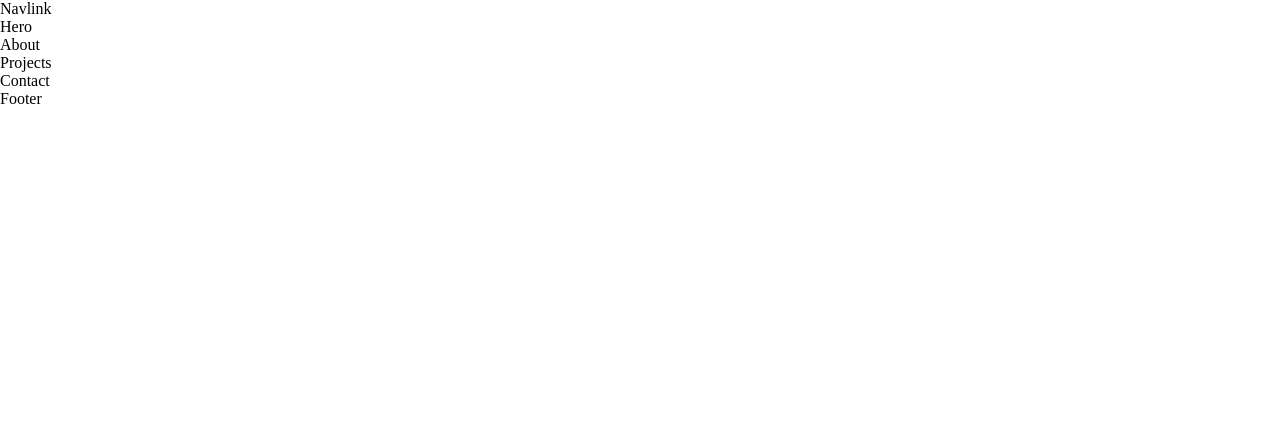
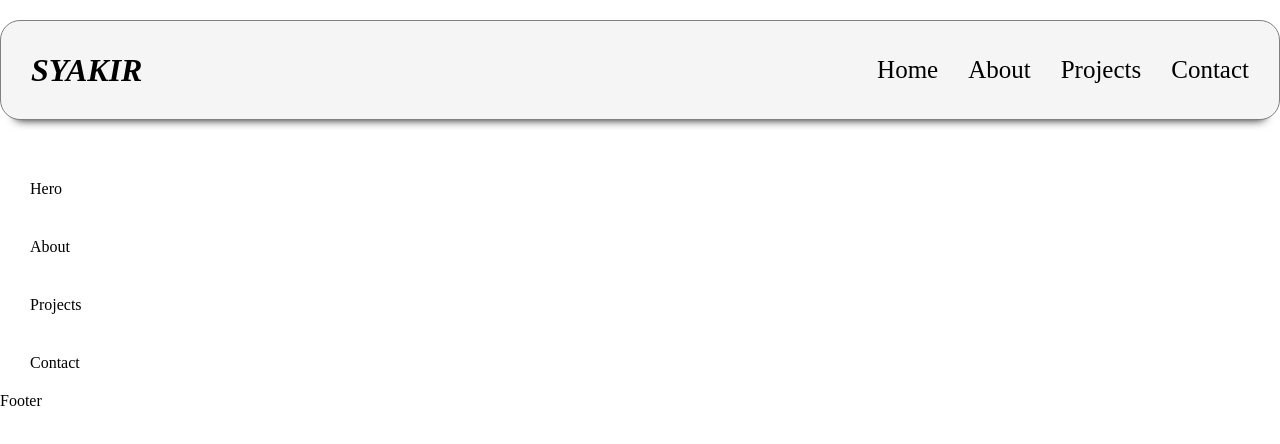
Before and after one commit to tadanama/portfolio, a React (Vite) app: page / in a window 1280 px wide. Shown: the top 444 px of the page. Built offline with nearby package versions, Linux system fonts and the light colour scheme.

Commit message:
Create Header structure and styles

```diff
--- a/src/components/Navlink.jsx
+++ b/src/components/Navlink.jsx
@@ -1,7 +1,29 @@
 import React from "react";
 
 function Navlink() {
-	return <div>Navlink</div>;
+	return (
+		<header className="wrapper shadow bottom">
+			<div className="logo">
+				<h1>Syakir</h1>
+			</div>
+			<nav>
+				<ul>
+					<li>
+						<a href="#home">Home</a>
+					</li>
+					<li>
+						<a href="#about">About</a>
+					</li>
+					<li>
+						<a href="#projects">Projects</a>
+					</li>
+					<li>
+						<a href="#Contact">Contact</a>
+					</li>
+				</ul>
+			</nav>
+		</header>
+	);
 }
 
 export default Navlink;
--- a/src/index.css
+++ b/src/index.css
@@ -1,5 +1,87 @@
-*{
-  margin: 0;
-  padding: 0;
-  box-sizing: border-box;
+* {
+	margin: 0;
+	padding: 0;
+	box-sizing: border-box;
 }
+
+/* Set the max width of each section */
+.wrapper {
+	max-width: 1536px;
+
+	margin-inline: auto; /* Center the container */
+	padding: 20px 30px;
+}
+
+/* Set the element to take 100vh height */
+.full-height {
+	min-height: 100dvh;
+}
+
+/* Shadow styles */
+.shadow {
+	width: 100px;
+	margin: 0 auto;
+	height: 100px;
+	background-color: #f5f5f5;
+	display: flex;
+	align-items: center;
+	justify-content: center;
+	margin: 40px;
+
+	&.top {
+		box-shadow: 0px -15px 10px -15px #111;
+	}
+	&.bottom {
+		box-shadow: 0px 15px 10px -15px #111;
+	}
+	&.left {
+		box-shadow: -15px 0px 10px -15px #111;
+	}
+	&.right {
+		box-shadow: 15px 0px 10px -15px #111;
+	}
+}
+
+/* Header styles */
+header.wrapper {
+	display: flex;
+	justify-content: space-between;
+	align-items: center;
+	border: 1px solid gray;
+	margin-top: 20px;
+	border-radius: 20px;
+
+	/* Make the header follow vertical scroll */
+	position: sticky;
+	top: 0;
+	width: 100%;
+	margin-inline: auto;
+
+	.logo {
+		text-transform: uppercase;
+		font-style: italic;
+	}
+
+	nav ul {
+		display: flex;
+		gap: 30px;
+	}
+
+	/* Remove list style */
+	li {
+		margin: 0;
+		list-style: none;
+
+		font-size: 25px;
+
+		/* Remove anchor tag style */
+		a {
+			text-decoration: none;
+			color: black;
+		}
+
+		a:hover {
+			text-decoration: underline;
+		}
+	}
+}
```
